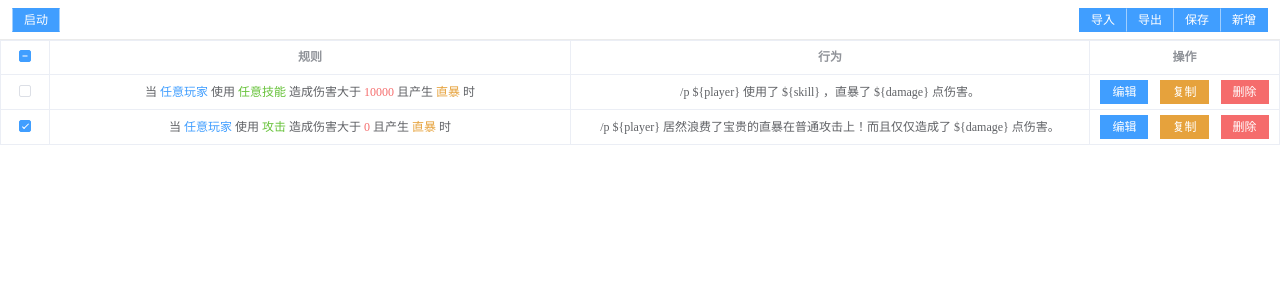
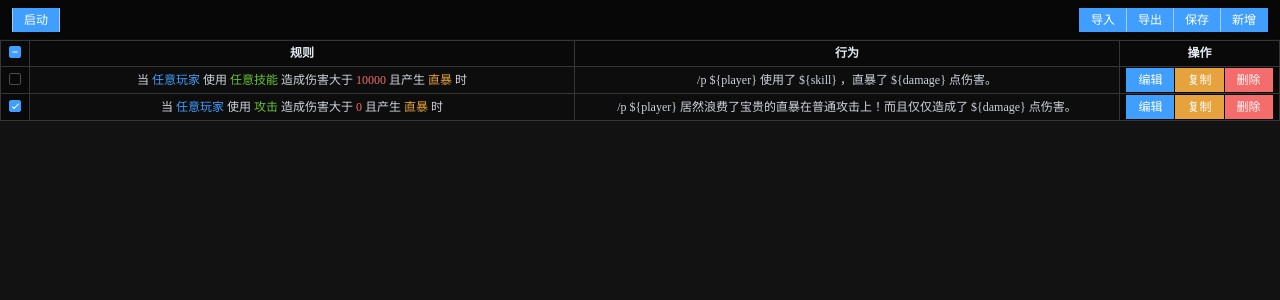
Before and after one commit to fattypanda/ffxiv-cactbot-toxic-friend, a Vue app: page / in a window 1280 px wide. Shown: the top 300 px of the page. Built offline with nearby package versions, Linux system fonts and the light colour scheme.

Commit message:
调整；

```diff
--- a/index.html
+++ b/index.html
@@ -1,5 +1,5 @@
 <!doctype html>
-<html lang="en">
+<html lang="en" class="dark">
   <head>
     <meta charset="UTF-8" />
     <meta name="viewport" content="width=device-width, initial-scale=1.0" />
--- a/src/App.vue
+++ b/src/App.vue
@@ -104,6 +104,8 @@ const bus = new Bus();
 		align-content: center;
 		padding: 0 12px;
 		box-sizing: border-box;
+
+		background: rgba(0, 0, 0, .6);
 	}
 }
 </style>
--- a/src/components/list.vue
+++ b/src/components/list.vue
@@ -1,6 +1,6 @@
 <template>
 	<el-table ref="refTable" :data="data" border>
-		<el-table-column width="50" align="center" fixed="left">
+		<el-table-column width="30" align="center" fixed="left">
 			<template #header>
 				<el-checkbox :model-value="all" :indeterminate="all? false: indeterminate" @change="handleAll" />
 			</template>
@@ -14,7 +14,7 @@
 			</template>
 		</el-table-column>
 		<el-table-column label="行为" prop="echo" min-width="300" align="center" />
-		<el-table-column label="操作" width="190" align="center" fixed="right">
+		<el-table-column label="操作" width="160" align="center" fixed="right">
 			<template #default="{row}">
 				<el-button type="primary" @click="() => open(row)">编辑</el-button>
 				<el-button type="warning" @click="() => copy(row)">复制</el-button>
@@ -154,7 +154,7 @@ function getUseRows () {
 
 function getData () {
 	return data.value.map(v => {
-		const row = toRaw(v);
+		const row = {...toRaw(v)};
 		unset(row, 'id');
 		return row;
 	});
--- a/src/main.ts
+++ b/src/main.ts
@@ -3,6 +3,7 @@ import { createApp } from 'vue'
 import './libs/ngld'
 
 import 'normalize.css'
+import 'element-plus/theme-chalk/dark/css-vars.css';
 import './style.less'
 
 // import ElementPlus from 'element-plus'
--- a/src/style.less
+++ b/src/style.less
@@ -1,10 +1,11 @@
 html, body, #app {
 	width: 100%;
 	height: 100%;
-	background: rgab(0, 0, 0, 0);
 }
 
 html, body {
+
+	//background: white;
 
 	.el-dialog {
 		--el-dialog-border-radius: 0;
@@ -15,5 +16,21 @@ html, body {
 	}
 
 	--el-border-radius-base: 0;
+	--el-bg-color: rgba(0, 0, 0, .3);
 
+	.el-table {
+		--el-table-header-text-color: var(--el-text-color-primary);
+	}
+
+	.el-table--small .el-table__cell {
+		padding: 0;
+	}
+
+	.el-table--small .cell {
+		padding: 0 2px;
+	}
+
+	.el-button+.el-button {
+		margin-left: 1px;
+	}
 }
```
